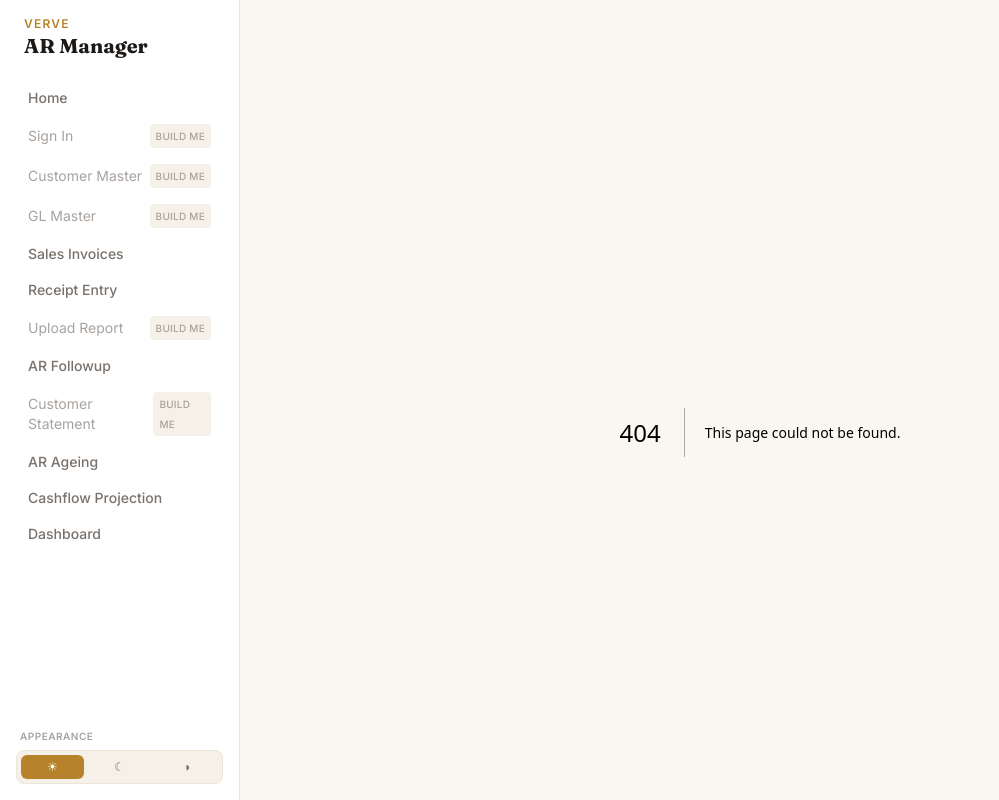
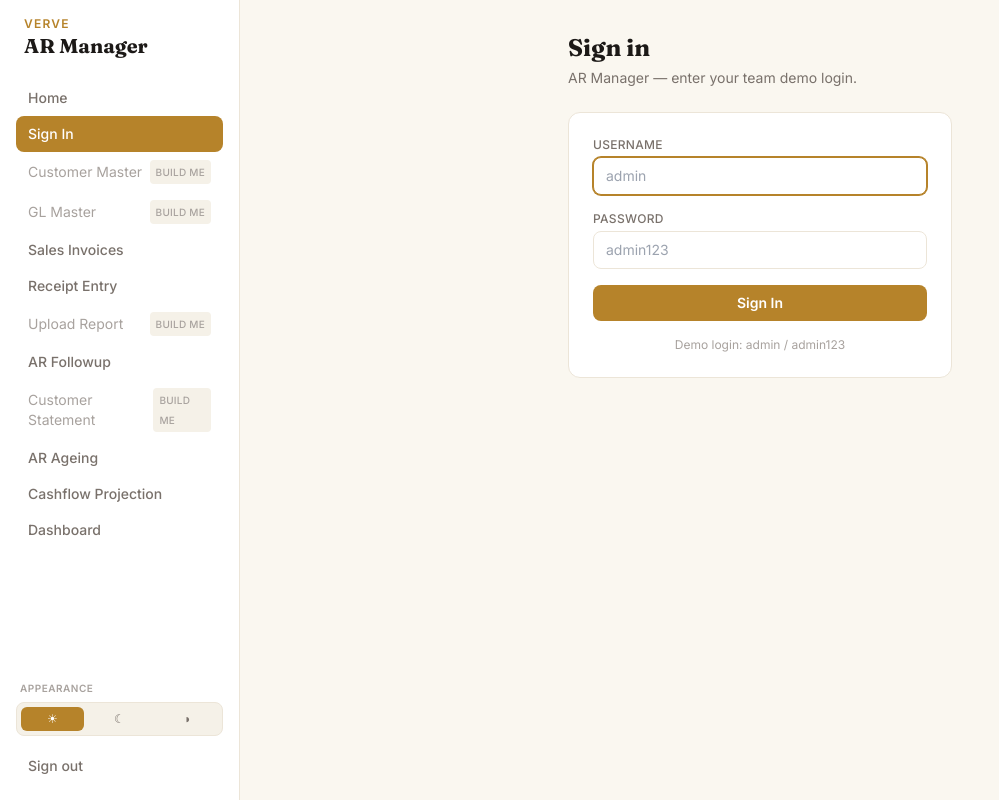
Before and after one commit to satyamrathi-verve/Project-1, a Next.js app: page /signin in a window 1280 px wide. Before the commit this address had no page. Shown: the whole page, without its empty margins (0-999 px from the left). Built offline with nearby package versions, Linux system fonts and the light colour scheme.

Commit message:
Built Sign In — front-end login gate with localStorage session

```diff
--- a/app/layout.tsx
+++ b/app/layout.tsx
@@ -2,6 +2,7 @@ import type { Metadata } from "next";
 import { Inter, Fraunces } from "next/font/google";
 import "./globals.css";
 import { Nav } from "@/components/Nav";
+import { AuthGate } from "@/components/AuthGate";
 
 const inter = Inter({ subsets: ["latin"], variable: "--font-inter", display: "swap" });
 const fraunces = Fraunces({ subsets: ["latin"], variable: "--font-fraunces", display: "swap", weight: ["500", "600", "700"] });
@@ -23,10 +24,12 @@ export default function RootLayout({ children }: { children: React.ReactNode })
         />
       </head>
       <body className="font-sans">
-        <div className="flex h-screen">
-          <Nav />
-          <main className="flex-1 overflow-y-auto bg-canvas p-8">{children}</main>
-        </div>
+        <AuthGate>
+          <div className="flex h-screen">
+            <Nav />
+            <main className="flex-1 overflow-y-auto bg-canvas p-8">{children}</main>
+          </div>
+        </AuthGate>
       </body>
     </html>
   );
--- /dev/null
+++ b/app/signin/page.tsx
@@ -0,0 +1,81 @@
+"use client";
+
+import { useState, type FormEvent } from "react";
+import { useRouter } from "next/navigation";
+import { PageHeader } from "@/components/PageHeader";
+import { inputClass, FormField } from "@/components/FormField";
+
+/*
+  Front-end-only login gate — no real auth backend, per CLAUDE.md. Checks the
+  typed username/password against a small built-in demo list, then remembers
+  the session in localStorage so a refresh stays signed in.
+*/
+
+const DEMO_USERS = [
+  { username: "admin", password: "admin123" },
+  { username: "finance", password: "finance123" },
+];
+
+export const AUTH_KEY = "ar-manager-auth";
+
+export default function SignInPage() {
+  const router = useRouter();
+  const [username, setUsername] = useState("");
+  const [password, setPassword] = useState("");
+  const [error, setError] = useState<string | null>(null);
+
+  function handleSubmit(e: FormEvent) {
+    e.preventDefault();
+    const match = DEMO_USERS.find(
+      (u) => u.username === username.trim() && u.password === password
+    );
+    if (!match) {
+      setError("Wrong username or password. Try admin / admin123.");
+      return;
+    }
+    localStorage.setItem(AUTH_KEY, username.trim());
+    setError(null);
+    router.push("/");
+  }
+
+  return (
+    <div className="mx-auto max-w-sm">
+      <PageHeader title="Sign in" subtitle="AR Manager — enter your team demo login." />
+
+      <form onSubmit={handleSubmit} className="flex flex-col gap-4 rounded-xl border border-line bg-surface p-6">
+        <FormField label="Username">
+          <input
+            className={inputClass}
+            value={username}
+            onChange={(e) => setUsername(e.target.value)}
+            placeholder="admin"
+            autoFocus
+          />
+        </FormField>
+
+        <FormField label="Password">
+          <input
+            type="password"
+            className={inputClass}
+            value={password}
+            onChange={(e) => setPassword(e.target.value)}
+            placeholder="admin123"
+          />
+        </FormField>
+
+        {error && (
+          <p className="rounded-lg bg-red-50 px-3 py-2 text-sm text-red-700">{error}</p>
+        )}
+
+        <button
+          type="submit"
+          className="rounded-lg bg-brand px-4 py-2 text-sm font-semibold text-brandink hover:bg-brand-dark"
+        >
+          Sign In
+        </button>
+
+        <p className="text-center text-xs text-faint">Demo login: admin / admin123</p>
+      </form>
+    </div>
+  );
+}
--- /dev/null
+++ b/components/AuthGate.tsx
@@ -0,0 +1,33 @@
+"use client";
+
+import { useEffect, useState, type ReactNode } from "react";
+import { usePathname, useRouter } from "next/navigation";
+
+const AUTH_KEY = "ar-manager-auth";
+
+/*
+  Hides the app until someone is "signed in" (per CLAUDE.md: front-end-only
+  gate, session kept in localStorage). Wraps the whole layout; the Sign In
+  page itself is always reachable.
+*/
+export function AuthGate({ children }: { children: ReactNode }) {
+  const pathname = usePathname();
+  const router = useRouter();
+  const [ready, setReady] = useState(false);
+  const [authed, setAuthed] = useState(false);
+
+  useEffect(() => {
+    const user = localStorage.getItem(AUTH_KEY);
+    setAuthed(Boolean(user));
+    setReady(true);
+    if (!user && pathname !== "/signin") {
+      router.replace("/signin");
+    }
+  }, [pathname, router]);
+
+  if (pathname === "/signin") return <>{children}</>;
+  if (!ready) return null;
+  if (!authed) return null;
+
+  return <>{children}</>;
+}
--- a/components/Nav.tsx
+++ b/components/Nav.tsx
@@ -1,8 +1,10 @@
 "use client";
 
 import Link from "next/link";
-import { usePathname } from "next/navigation";
+import { usePathname, useRouter } from "next/navigation";
 import { ThemeToggle } from "./ThemeToggle";
+
+const AUTH_KEY = "ar-manager-auth";
 
 /*
   Left sidebar. Each unbuilt screen shows a "build me" tag. When a screen is
@@ -10,7 +12,7 @@ import { ThemeToggle } from "./ThemeToggle";
 */
 const LINKS: { href: string; label: string; built: boolean }[] = [
   { href: "/", label: "Home", built: true },
-  { href: "/signin", label: "Sign In", built: false },
+  { href: "/signin", label: "Sign In", built: true },
   { href: "/masters/customers", label: "Customer Master", built: false },
   { href: "/masters/gl", label: "GL Master", built: false },
   { href: "/invoices", label: "Sales Invoices", built: true },
@@ -25,6 +27,12 @@ const LINKS: { href: string; label: string; built: boolean }[] = [
 
 export function Nav() {
   const pathname = usePathname();
+  const router = useRouter();
+
+  function handleSignOut() {
+    localStorage.removeItem(AUTH_KEY);
+    router.push("/signin");
+  }
 
   return (
     <nav className="flex h-full w-60 flex-col gap-1 border-r border-line bg-surface p-4">
@@ -60,6 +68,12 @@ export function Nav() {
         <p className="mb-1.5 px-1 text-[10px] font-semibold uppercase tracking-wider text-faint">Appearance</p>
         <ThemeToggle />
       </div>
+      <button
+        onClick={handleSignOut}
+        className="mt-2 rounded-lg px-3 py-2 text-left text-sm font-medium text-muted hover:bg-surface2 hover:text-ink"
+      >
+        Sign out
+      </button>
     </nav>
   );
 }
```
